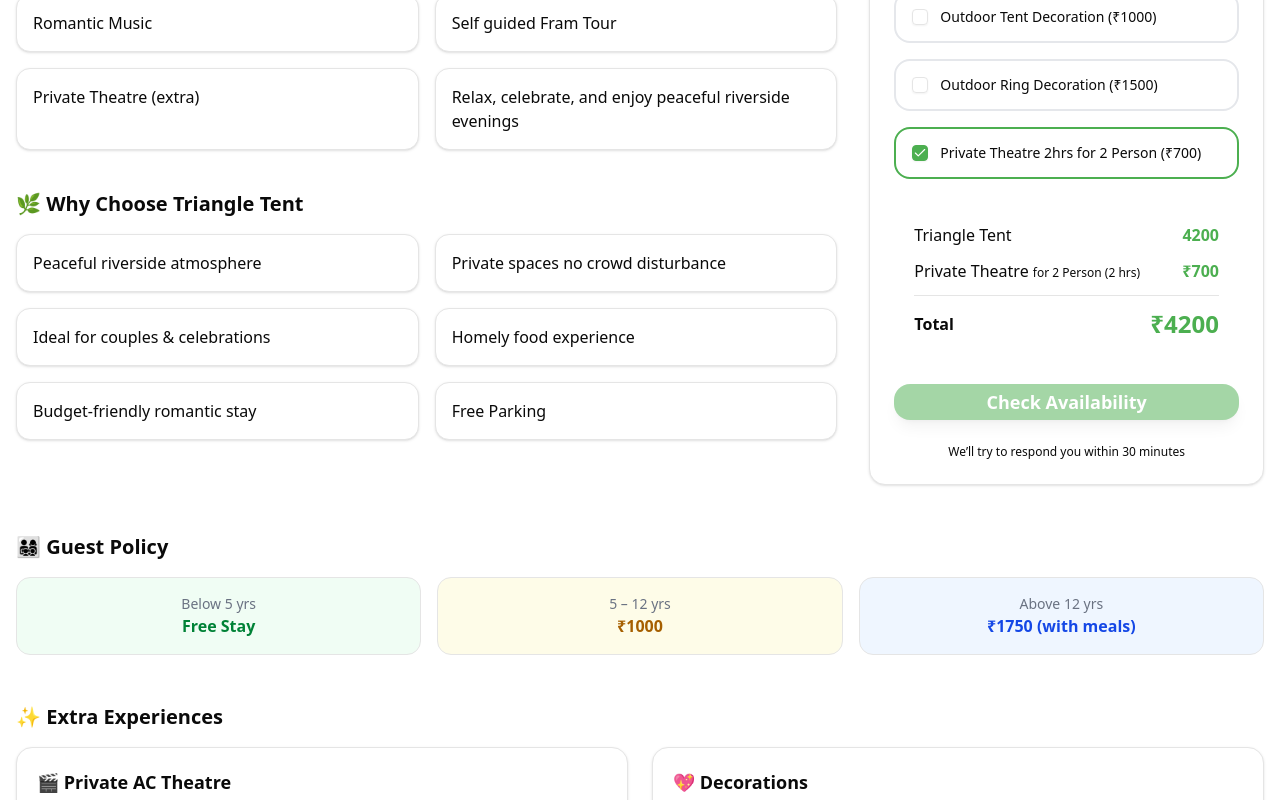
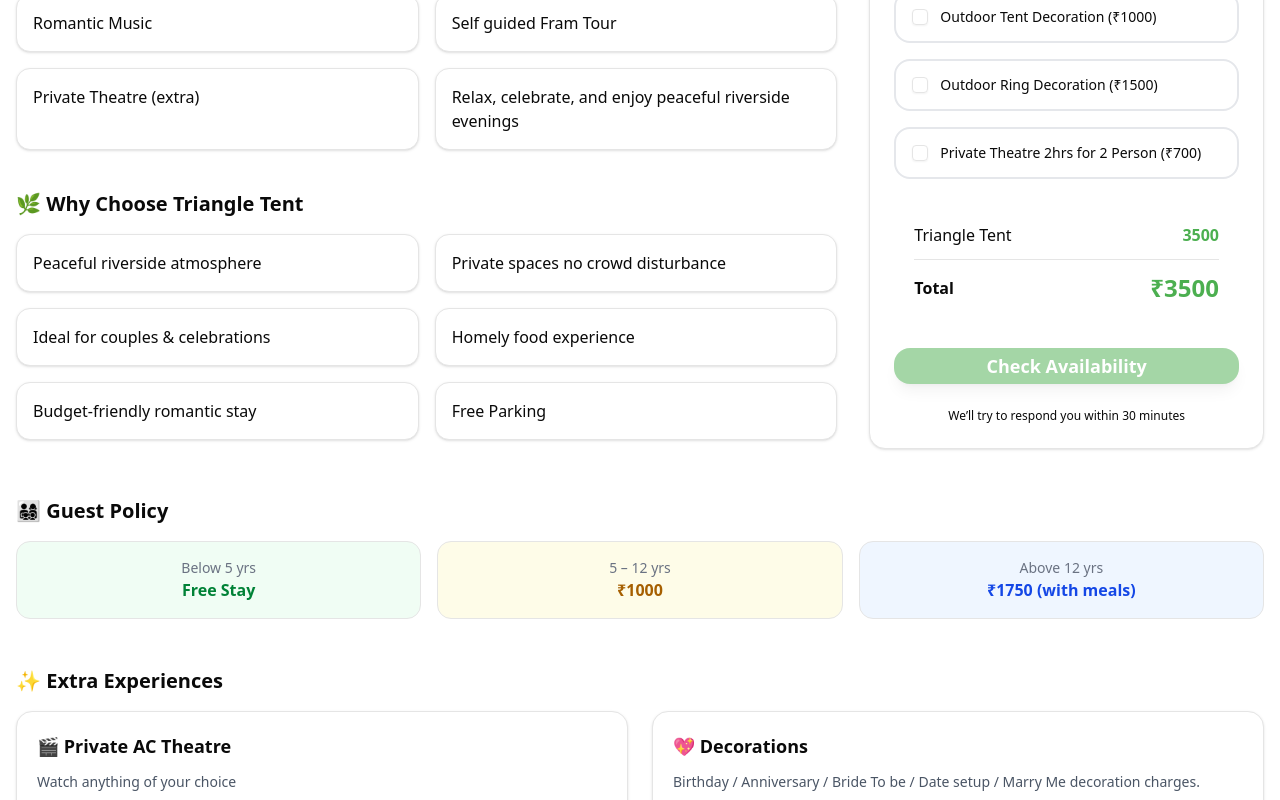
Before and after one commit to krishkad/thetriangleglamping, a Next.js app: page /accommodations/triangle-tent in a window 1280 px wide. Shown: the part 6160-6960 px from the top of the page. Built offline with nearby package versions, Linux system fonts and the light colour scheme; no server answers.

Commit message:
theatre default set to false

```diff
--- a/src/components/BookingWidget.tsx
+++ b/src/components/BookingWidget.tsx
@@ -167,7 +167,7 @@
 
   const [candleLightDinner, setCandleLightDinner] = useState(false);
   const [meal, setMeal] = useState(true);
-  const [theatre, setTheatre] = useState(true);
+  const [theatre, setTheatre] = useState(false);
   const [inSideTentDecoration, setInSideTentDecoration] = useState(false);
   const [outDoorTentDecoration, setOutDoorTentDecoration] = useState(false);
   const [outDoorRingDecoration, setOutDoorRingDecoration] = useState(false);
--- a/src/components/bookingSection.tsx
+++ b/src/components/bookingSection.tsx
@@ -47,7 +47,7 @@
   const [kidsAbove12, setKidsAbove12] = useState(0);
 
   const [meal, setMeal] = useState(true);
-  const [theatre, setTheatre] = useState(true);
+  const [theatre, setTheatre] = useState(false);
   const [candleLightDinner, setCandleLightDinner] = useState(false);
   const [inSideTentDecoration, setInSideTentDecoration] = useState(false);
   const [outDoorTentDecoration, setOutDoorTentDecoration] = useState(false);
```
